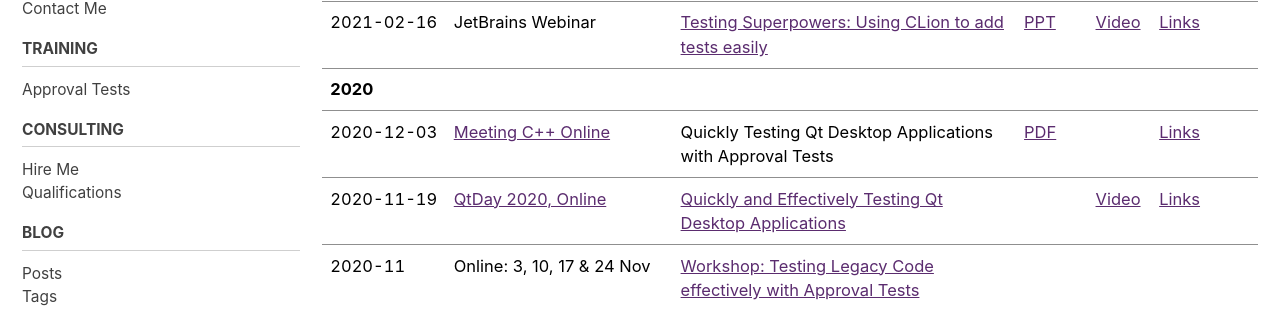
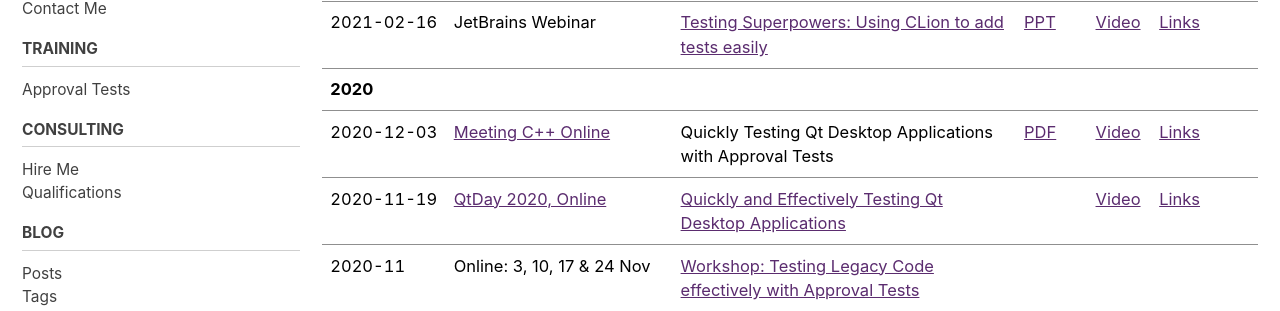
Before and after one commit to claremacrae/claremacrae.github.io, a Jekyll site: the page built from conferences/presentations.md, in a window 1280 px wide and 900 px high, scrolled down 654 px. Shown: the part 138-449 px from the top of the window. Built offline with Jekyll 4.4.1, drawn with Linux system fonts in a browser that asks for light colours; cached includes are drawn as plain includes; nearby versions of some CDN libraries.

Commit message:
Add link to video of Meeting C++ 2020 talk

```diff
--- a/conferences/presentations.md
+++ b/conferences/presentations.md
@@ -22,7 +22,7 @@ See also ["Resources and references for my talks"](https://github.com/claremacra
 | <span class="text-tabular-dates">2021-03-12</span> | [ACCU 2021, Online](https://conference.accu.org/) | [Keynote: Refactoring Superpowers: make your IDE do your work, faster and more safely](https://flame.firebird.systems/archer-yates/ACCU2021/MyProgrammes#Entry.ItemPage.12093.0.EntryDefinition.47deede7-bda4-4df8-8a2a-6692bc080d7f). <br> (This talk was [originally scheduled 2 days earlier](https://accu.org/conf-news/2021/2021-03-09-accu2021keynotechange/)). | &nbsp; | &nbsp; | [Links](https://github.com/claremacrae/talks/blob/main/Refactoring_Superpowers.md#top) |
 | <span class="text-tabular-dates">2021-02-16</span> | JetBrains Webinar | [Testing Superpowers: Using CLion to add tests easily](https://blog.jetbrains.com/clion/2021/02/live-webinar-testing-superpowers/) | [PPT](https://www.slideshare.net/ClareMacrae/testing-superpowers-using-clion-to-add-tests-easily) | [Video](https://www.youtube.com/watch?v=w2CzYK5ZJys) | [Links](/blog/2021/02/clion-webinar-code-and-slides) |
 | **2020** | &nbsp; | &nbsp; | &nbsp; | &nbsp; | &nbsp; |
-| <span class="text-tabular-dates">2020-12-03</span> | [Meeting C++ Online](https://meetingcpp.com/mcpp/online/) | Quickly Testing Qt Desktop Applications with Approval Tests | [PDF](http://meetingcpp.com/mcpp/slides/2020/Quickly%20and%20Effectively%20Testing%20Qt%20Desktop%20Applications%20-%20Meeting%20Cpp%20Online%2020207787.pdf) | &nbsp; | [Links](https://github.com/claremacrae/talks/blob/main/Quickly_Testing_Qt_Desktop_Applications.md#top) |
+| <span class="text-tabular-dates">2020-12-03</span> | [Meeting C++ Online](https://meetingcpp.com/mcpp/online/) | Quickly Testing Qt Desktop Applications with Approval Tests | [PDF](http://meetingcpp.com/mcpp/slides/2020/Quickly%20and%20Effectively%20Testing%20Qt%20Desktop%20Applications%20-%20Meeting%20Cpp%20Online%2020207787.pdf) | [Video](https://youtu.be/jwixAjDH2Ik) | [Links](https://github.com/claremacrae/talks/blob/main/Quickly_Testing_Qt_Desktop_Applications.md#top) |
 | <span class="text-tabular-dates">2020-11-19</span> | [QtDay 2020, Online](https://www.qtday.it/) | [Quickly and Effectively Testing Qt Desktop Applications](https://www.qtday.it/agenda/speakers/573234) | &nbsp; | [Video](https://www.youtube.com/watch?v=XE4_D1ddtQg) | [Links](https://github.com/claremacrae/talks/blob/main/Quickly_Testing_Qt_Desktop_Applications.md#top) |
 | <span class="text-tabular-dates">2020-11</span> | Online: 3, 10, 17 & 24 Nov | [Workshop: Testing Legacy Code effectively with Approval Tests](https://bit.ly/LegacyCppNov2020) | &nbsp; | &nbsp; | &nbsp; |
 | <span class="text-tabular-dates">2020-09</span> | Online: 8, 15, 22 & 29 Sept | [Workshop: Testing Legacy Code effectively with Approval Tests](https://claremacrae.co.uk/blog/2020/07/approvaltests-training-course) | &nbsp; | &nbsp; | &nbsp; |
```
